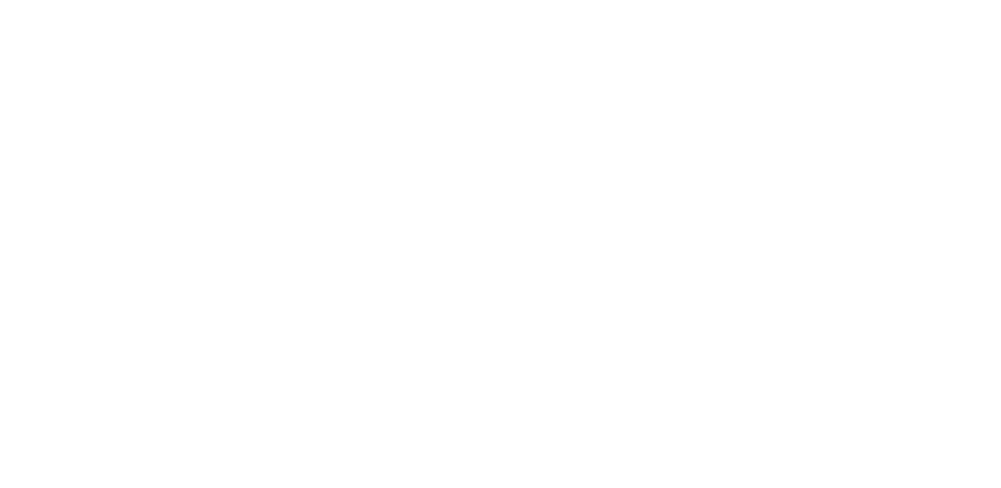
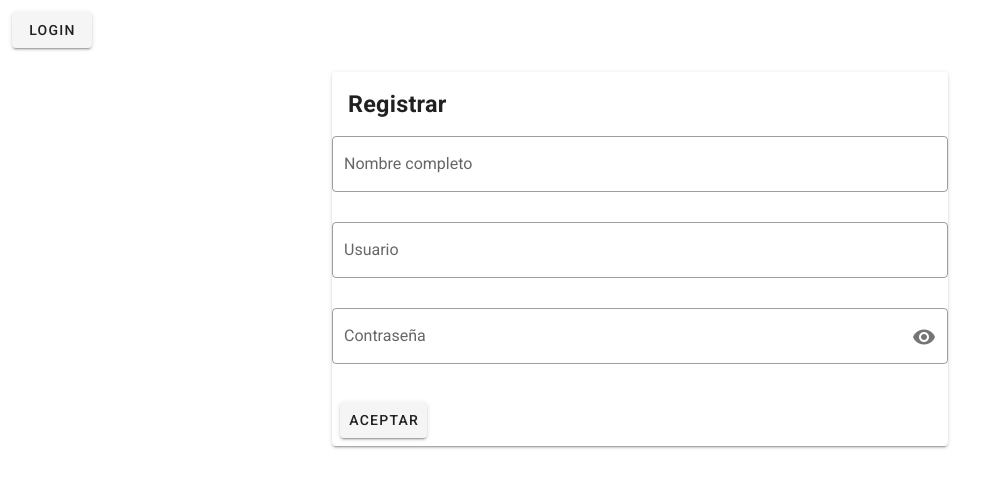
Before and after one commit to AngelJGR/curriculum, a Vue app in the folder client/: page /Register in a window 1280 px wide. Shown: the top 488 px of the page, without its empty margins (0-1001 px from the left). Built offline with nearby package versions, Linux system fonts and the light colour scheme.

Commit message:
(client): Crea componente y ruta register

```diff
--- a/client/src/router/index.ts
+++ b/client/src/router/index.ts
@@ -1,6 +1,7 @@
 import Vue from 'vue'
 import VueRouter, { RouteConfig } from 'vue-router'
 import Login from '../views/options/login.vue'
+import Register from '../views/options/register.vue'
 import Home from '../views/Home.vue'
 
 Vue.use(VueRouter)
@@ -16,6 +17,12 @@ const routes: Array<RouteConfig> = [
     name: 'Login',
     component: Login
   }
+  ,
+  {
+    path: '/Register',
+    name: 'Register',
+    component: Register
+  }
 ]
 
 const router = new VueRouter({
--- /dev/null
+++ b/client/src/views/options/register.vue
@@ -0,0 +1,66 @@
+<template>
+  <v-app>
+    <v-container fluid>
+      <v-row>
+        <v-col cols="4">
+          <v-btn>Login</v-btn>
+        </v-col>
+      </v-row>
+      <v-row justify="center">
+        <v-col cols="12" md="6">
+          <v-form lazy-validation>
+            <v-card>
+              <v-card-title>
+                <h3>Registrar</h3>
+              </v-card-title>
+              <v-text-field
+                v-model="fullName"
+                :rules="[rules.required]"
+                label="Nombre completo"
+                outlined
+              ></v-text-field>
+              <v-text-field
+                v-model="email"
+                :rules="[rules.required, rules.email]"
+                label="Usuario"
+                outlined
+              ></v-text-field>
+              <v-text-field
+                v-model="password"
+                :type="!show ? 'password' : 'text'"
+                :append-icon="!show ? 'mdi-eye' : 'mdi-eye-off'"
+                :rules="[rules.required, rules.min]"
+                label="Contraseña"
+                outlined
+                @click:append="show = !show"
+              ></v-text-field>
+              <v-card-actions>
+                <v-btn>Aceptar</v-btn>
+              </v-card-actions>
+            </v-card>
+          </v-form>
+        </v-col>
+      </v-row>
+    </v-container>
+  </v-app>
+</template>
+
+<script>
+export default {
+  data () {
+    return {
+      email: '',
+      password: '',
+      show: false,
+      rules: {
+        required: value => !!value || 'Requerido.',
+        min: v => v.length >= 8 || 'Minimo 8 caracteres.',
+        email: value => {
+          const pattern = /^(([^<>()[\]\\.,;:\s@"]+(\.[^<>()[\]\\.,;:\s@"]+)*)|(".+"))@((\[[0-9]{1,3}\.[0-9]{1,3}\.[0-9]{1,3}\.[0-9]{1,3}])|(([a-zA-Z\-0-9]+\.)+[a-zA-Z]{2,}))$/
+          return pattern.test(value) || 'Ingrese un E-mail válido.'
+        }
+      }
+    }
+  }
+}
+</script>
```
